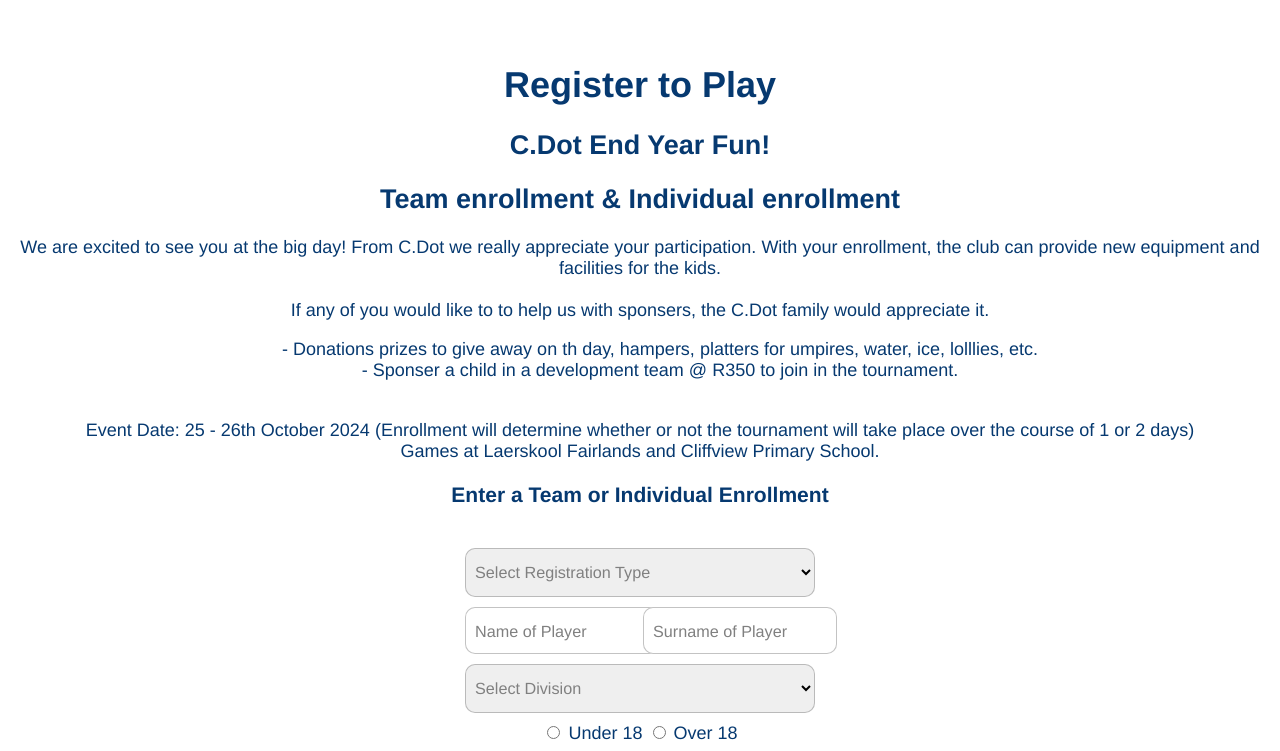
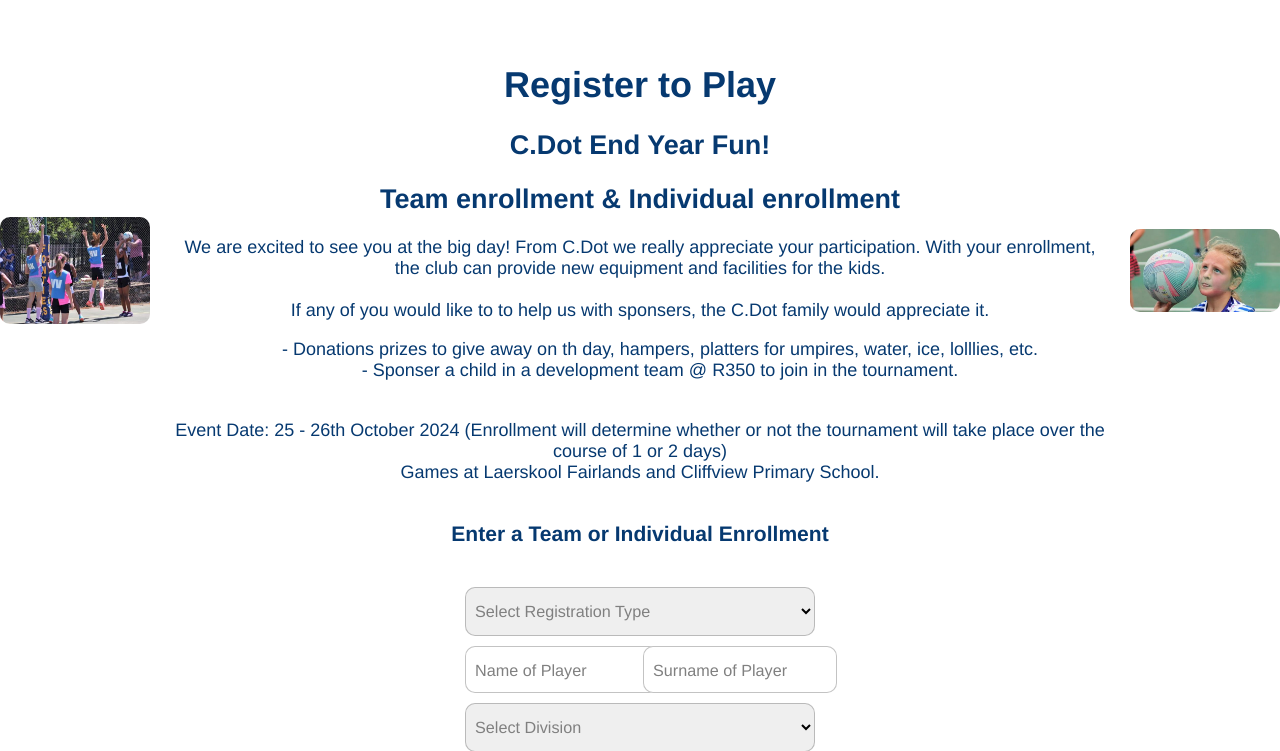
Before and after one commit to FuryOfD/cdotnetball, a Flask app: page /register in a window 1280 px wide. Shown: the part 648-1399 px from the top of the page. Run offline with Flask 3, Linux system fonts and the light colour scheme.

Commit message:
imgs added

```diff
--- a/static/css/registration.css
+++ b/static/css/registration.css
@@ -40,6 +40,24 @@
     font-size: 1.5em;
     font-weight: bold;
     margin-left: 5px;
+  }
+
+
+  .content-wrapper {
+    display: flex;
+    align-items: center;  /* Vertically aligns items */
+    justify-content: space-between;  /* Ensures equal space between items */
+  }
+
+  .content-wrapper img {
+    width: 150px; /* Adjust the image size */
+    height: auto;
+    border-radius: 10px; /* Optional: to round the edges of the image */
+  }
+
+  .text-content {
+    text-align: center;  /* Centers the paragraph content */
+    padding: 0 20px;  /* Adds some padding between the text and images */
   }
 
   .title {
--- a/templates/register.html
+++ b/templates/register.html
@@ -80,11 +80,11 @@
       </div>
 
       <br>
+      <div class="content-wrapper">
+        <img src="static/img/foto1.jpg" alt="Image 1" />
 
-
-
-
-      <h1>Register to Play</h1>
+        <div class="text-content">
+          <h1>Register to Play</h1>
       <h2>C.Dot End Year Fun!</h2>
       <h2>Team enrollment & Individual enrollment</h2>
       <p>
@@ -105,6 +105,12 @@
 
         <br />Games at Laerskool Fairlands and Cliffview Primary School.
       </p>
+        </div>
+
+        <img src="static/img/foto2.jpg" alt="Image 2" />
+      </div>
+
+
       <h3>Enter a Team or Individual Enrollment</h3>
       <form id="registrationForm" class="form">
         <label>
```
Also changed, not shown: static/img/foto1.jpg (added), static/img/foto2.jpg (added).
